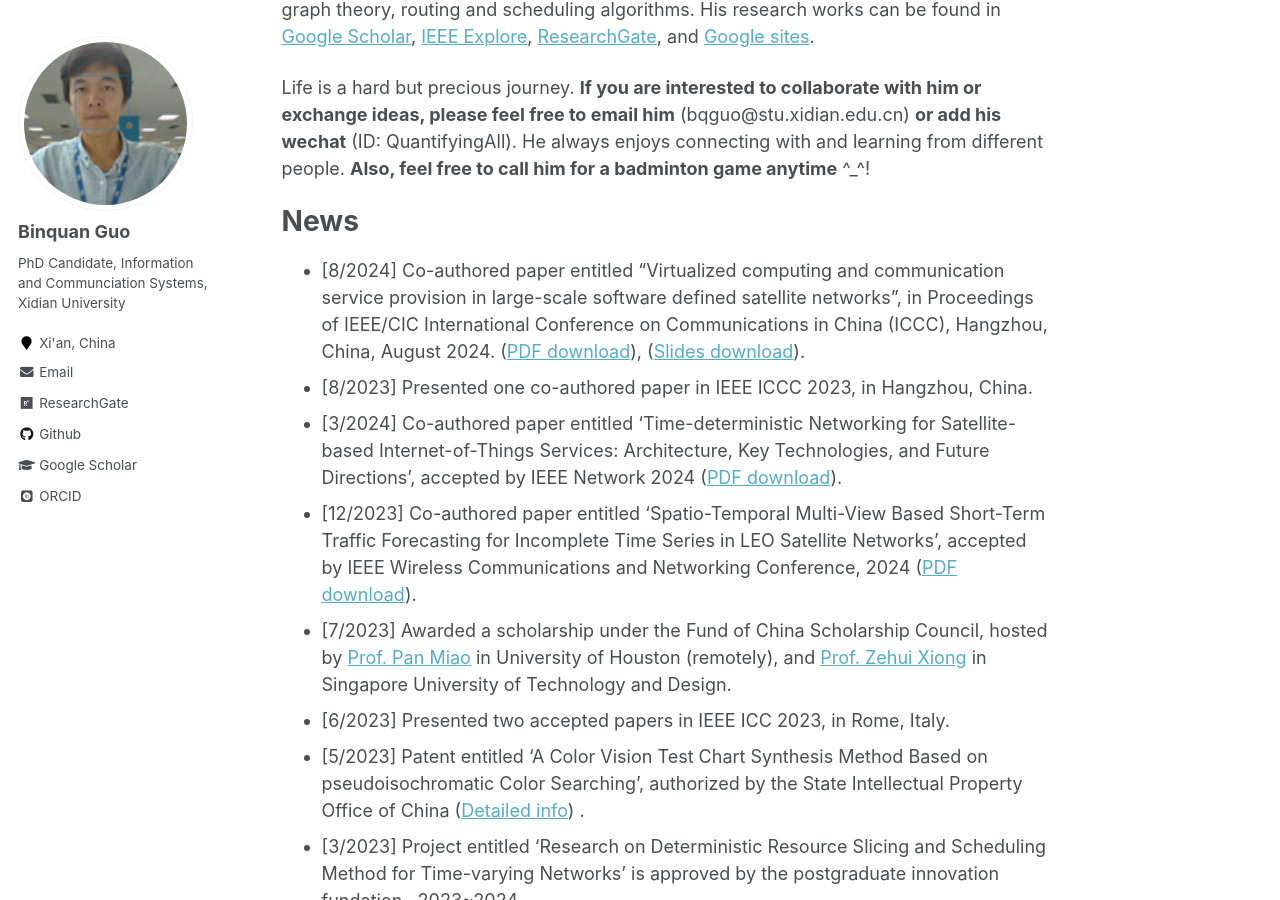
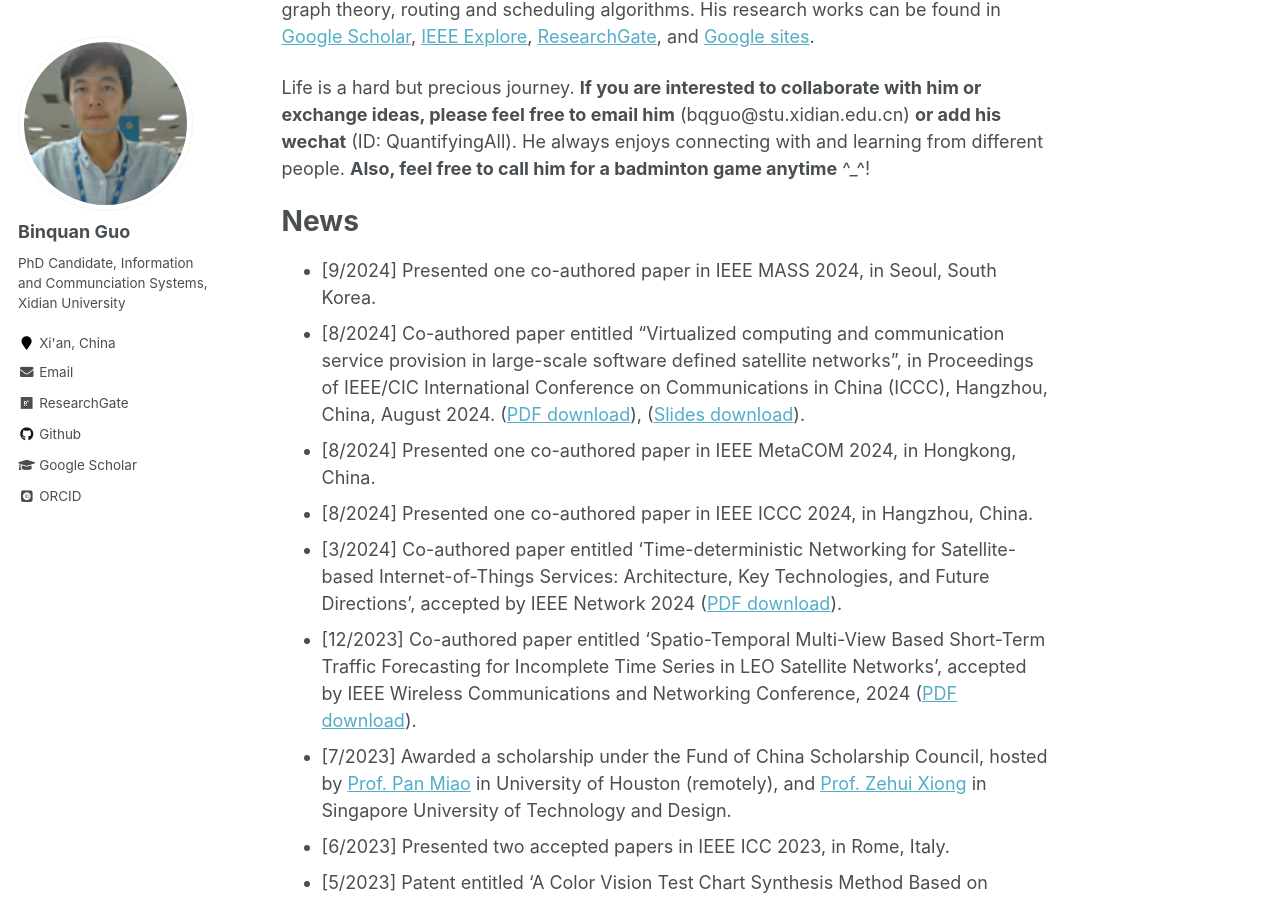
Before and after one commit to wilixx/wilixx.github.io, a Jekyll site: the page built from _pages/about.md, in a window 1280 px wide and 900 px high, scrolled down 434 px. Built offline with Jekyll 4.4.1, drawn with Linux system fonts in a browser that asks for light colours; some web fonts are replaced; some of the changed text lies outside the part shown.

Commit message:
Update about.md

```diff
--- a/_pages/about.md
+++ b/_pages/about.md
@@ -16,8 +16,10 @@ Life is a hard but precious journey. **If you are interested to collaborate with
 
 News
 ======
+* [9/2024] Presented one co-authored paper in IEEE MASS 2024, in Seoul, South Korea.
 * [8/2024] Co-authored paper entitled "Virtualized computing and communication service provision in large-scale software defined satellite networks", in Proceedings of IEEE/CIC International Conference on Communications in China (ICCC), Hangzhou, China, August 2024.  ([PDF download](https://ieeexplore.ieee.org/document/10681883)), ([Slides download](https://github.com/wilixx/wilixx.github.io/blob/master/files/guo_ICCC2024_ppt_0808.pdf)).
-* [8/2023] Presented one co-authored paper in IEEE ICCC 2023, in Hangzhou, China.
+* [8/2024] Presented one co-authored paper in IEEE MetaCOM 2024, in Hongkong, China.
+* [8/2024] Presented one co-authored paper in IEEE ICCC 2024, in Hangzhou, China.
 * [3/2024] Co-authored paper entitled 'Time-deterministic Networking for Satellite-based Internet-of-Things Services: Architecture, Key Technologies, and Future Directions', accepted by IEEE Network 2024 ([PDF download](https://ieeexplore.ieee.org/document/10477426)).
 * [12/2023] Co-authored paper entitled 'Spatio-Temporal Multi-View Based Short-Term Traffic Forecasting for Incomplete Time Series in LEO Satellite Networks', accepted by IEEE Wireless Communications and Networking Conference, 2024 ([PDF download](https://ieeexplore.ieee.org/document/10570573)).
 * [7/2023] Awarded a scholarship under the Fund of China Scholarship Council, hosted by  [Prof. Pan Miao](http://www2.egr.uh.edu/~mpan2/) in University of Houston (remotely), and [Prof. Zehui Xiong](https://sites.google.com/view/zehuixiong) in Singapore University of Technology and Design.
@@ -56,8 +58,8 @@ Publications
 * [Network'24] Yu Hun, **Binquan Guo**, Chungang Yang, Zhu Han, "Time-deterministic Networking for Satellite-based Internet-of-Things Services: Architecture, Key Technologies, and Future Directions", accepted by IEEE Network 2024 ([PDF download](https://ieeexplore.ieee.org/document/10477426)).
 * [WCNC'24] Liang Peng, Jie Yan, **Binquan Guo**, Xiaoxiang Wang, "Spatio-Temporal Multi-View Based Short-Term Traffic Forecasting for Incomplete Time Series in LEO Satellite Networks", accepted by IEEE WCNC 2024 ([PDF download](https://ieeexplore.ieee.org/document/10570573)).
 * [ICCC'24] Wei Ding, **Binquan Guo**, Zehui Xiong, "Virtualized computing and communication service provision in large-scale software defined satellite networks", in Proceedings of IEEE/CIC International Conference on Communications in China (ICCC), Hangzhou, China, August 2024 ([PDF download](https://ieeexplore.ieee.org/document/10681883)), ([Slides download](https://github.com/wilixx/wilixx.github.io/blob/master/files/guo_ICCC2024_ppt_0808.pdf)).
-* [MASS'24] Co-authored paper entitled  "Multi-path transmission of real-time remote sensing data via heterogeneous LEO inter-satellite-links", in Proceedings of IEEE International Conference on Mobile Ad Hoc and Smart Systems (MASS), Seoul, South Korea, September 2024.
-* [MetaCom'24] Co-authored paper entitled "Semantic communication-aware end-to-end routing in large-scale LEO satellite networks", in IEEE International Conference on Metaverse Computing, Networking, and Applications (MetaCom), Hong Kong, China, August 2024.
+* [MASS'24] Co-authored paper entitled  "Multi-path transmission of real-time remote sensing data via heterogeneous LEO inter-satellite-links", in Proceedings of IEEE International Conference on Mobile Ad Hoc and Smart Systems (MASS), Seoul, South Korea, September 2024.  [Slides download](https://github.com/wilixx/wilixx.github.io/blob/master/files/MASS2024-Slides-0915.pdf).
+* [MetaCom'24] Co-authored paper entitled "Semantic communication-aware end-to-end routing in large-scale LEO satellite networks", in IEEE International Conference on Metaverse Computing, Networking, and Applications (MetaCom), Hong Kong, China, August 2024. [Slides download](https://github.com/wilixx/wilixx.github.io/blob/master/files/GUO_metacom2024_ppt_0814.pdf).
 * [WCL'24] Co-authored paper entitled "Network slicing strategy for real-time applications in large-scale satellite networks with heterogeneous transceivers", IEEE Wireless Communications Letters, accepted. ([PDF download](https://ieeexplore.ieee.org/document/10540358))
 * [WCL'24] Co-authored paper entitled "Enhanced Time Discretization for Temporal Graph-Based Continuous Service Provisioning in Large-Scale Satellite Networks", IEEE Wireless Communications Letters, accepted. ([PDF download](https://ieeexplore.ieee.org/document/10612837))
 
```
